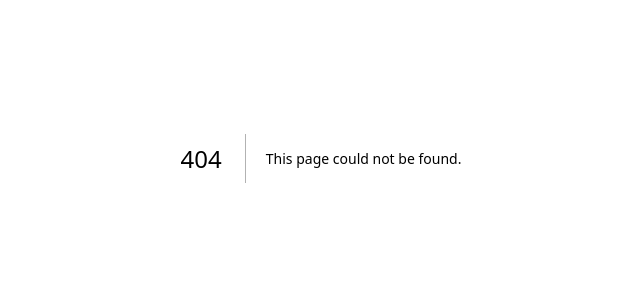
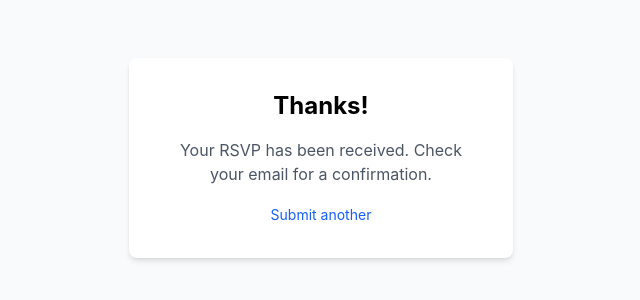
Before and after one commit to ygglue/rsvp, a Next.js app: page /success in a window 1280 px wide. Before the commit this address had no page. Shown: the part 242-542 px from the top of the page, without its empty margins (319-959 px from the left). Built offline with nearby package versions, Linux system fonts and the light colour scheme.

Commit message:
feat: add success confirmation page

```diff
--- /dev/null
+++ b/src/app/success/page.tsx
@@ -0,0 +1,15 @@
+import Link from "next/link";
+
+export default function SuccessPage() {
+  return (
+    <main className="min-h-screen flex items-center justify-center bg-gray-50">
+      <div className="bg-white p-8 rounded-lg shadow-md w-full max-w-sm text-center space-y-4">
+        <h1 className="text-2xl font-bold">Thanks!</h1>
+        <p className="text-gray-600">Your RSVP has been received. Check your email for a confirmation.</p>
+        <Link href="/" className="inline-block text-blue-600 text-sm hover:underline">
+          Submit another
+        </Link>
+      </div>
+    </main>
+  );
+}
```
